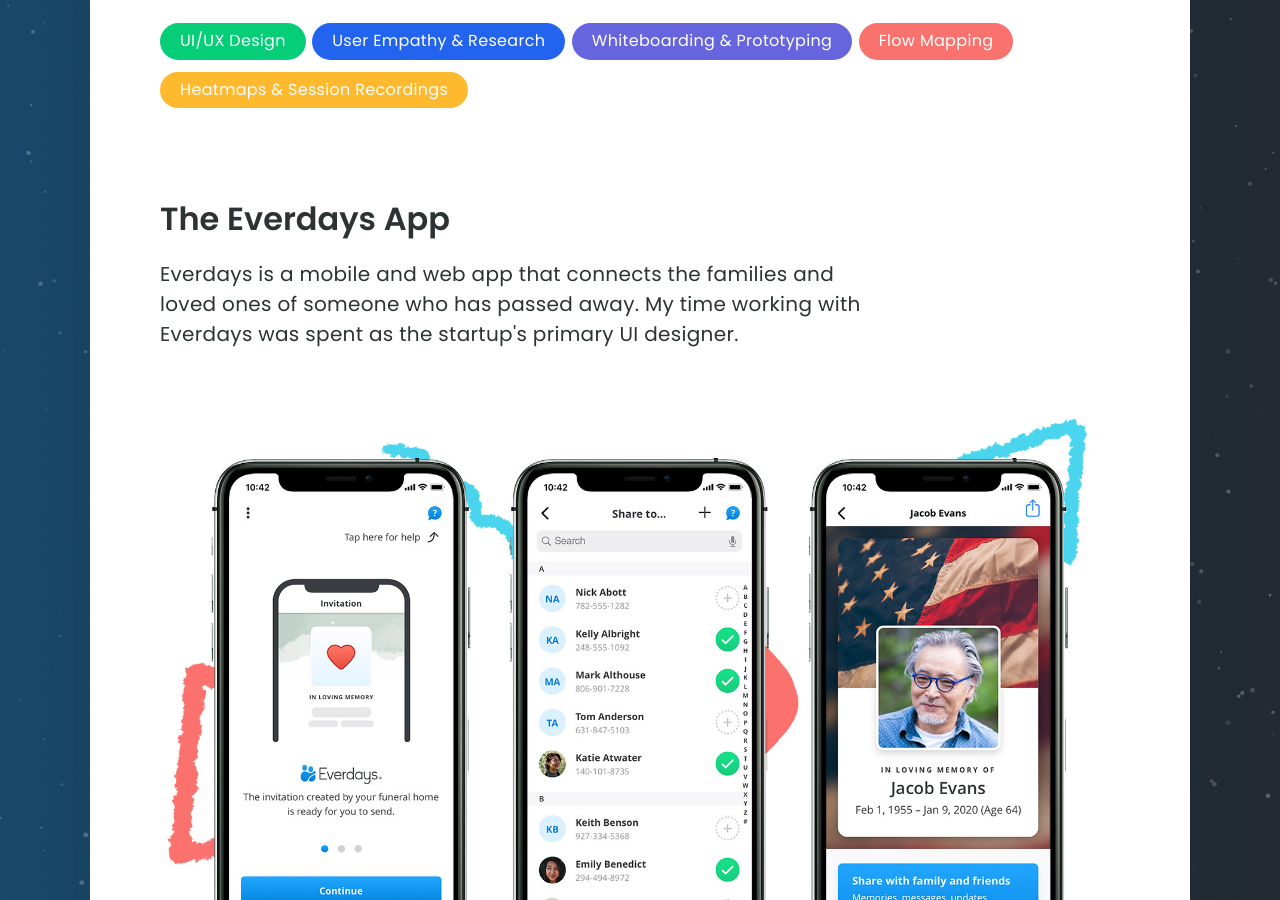
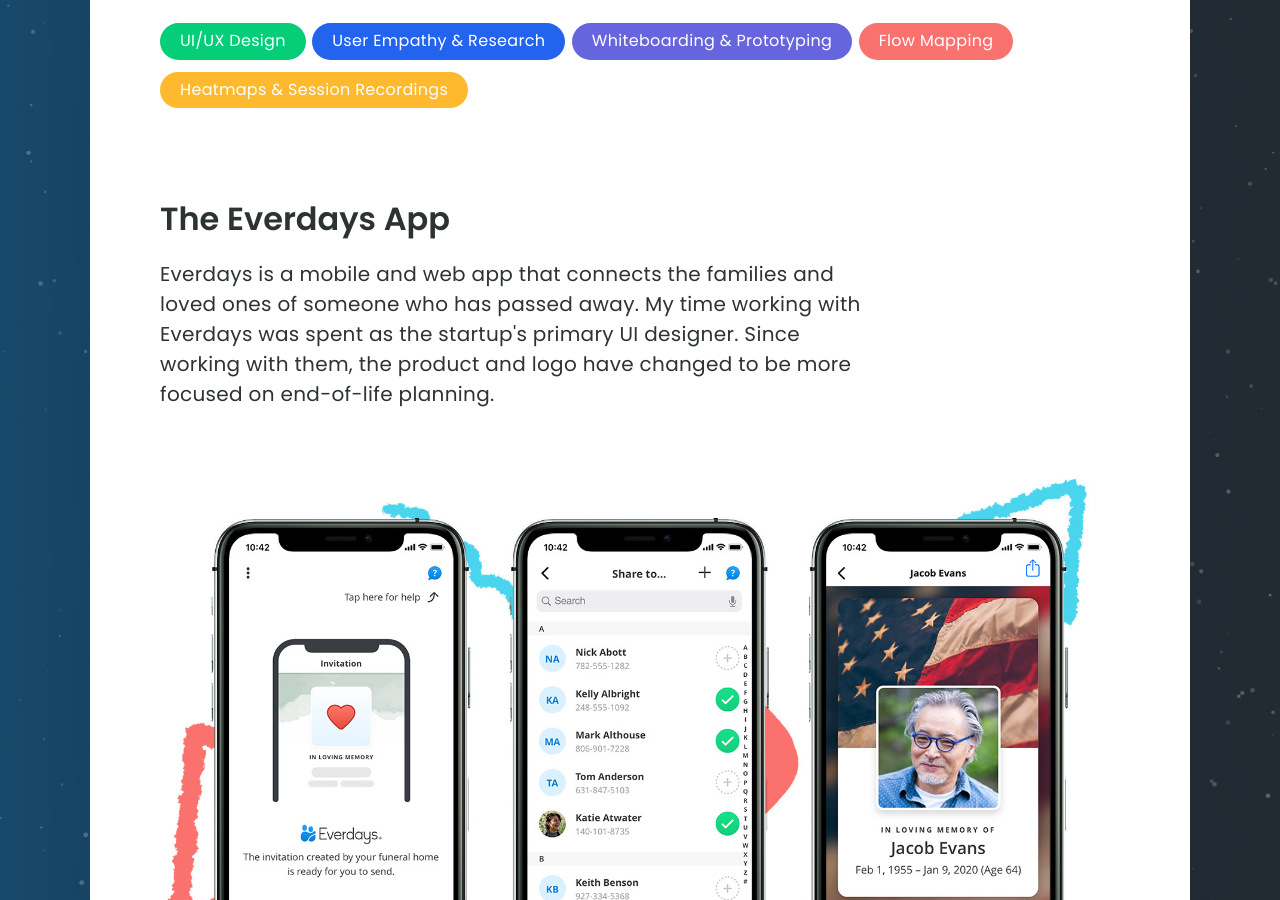
Before and after one commit to terrancerobb/terrancerobb.github.io, a Jekyll site: the page built from _posts/2020-06-30-everdays.html, in a window 1280 px wide and 900 px high, scrolled down 458 px. Built offline with Jekyll 4.4.1, drawn with Linux system fonts in a browser that asks for light colours; nearby versions of some CDN libraries; library files that are not in the unit come from our copies.

Commit message:
Update 2020-06-30-everdays.html

```diff
--- a/_posts/2020-06-30-everdays.html
+++ b/_posts/2020-06-30-everdays.html
@@ -31,7 +31,7 @@
   <section class="everdays__app">
   <div class="tr-960w">
     <h2 class="tr-720w tr-720w--left">The Everdays App</h2>
-    <p class="tr-720w tr-720w--left">Everdays is a mobile and web app that connects the families and loved ones of someone who has passed away. My time working with Everdays was spent as the startup's primary UI designer.</p>
+    <p class="tr-720w tr-720w--left">Everdays is a mobile and web app that connects the families and loved ones of someone who has passed away. My time working with Everdays was spent as the startup's primary UI designer. Since working with them, the product and logo have changed to be more focused on end-of-life planning.</p>
   </div>
 
   <figure>
```
